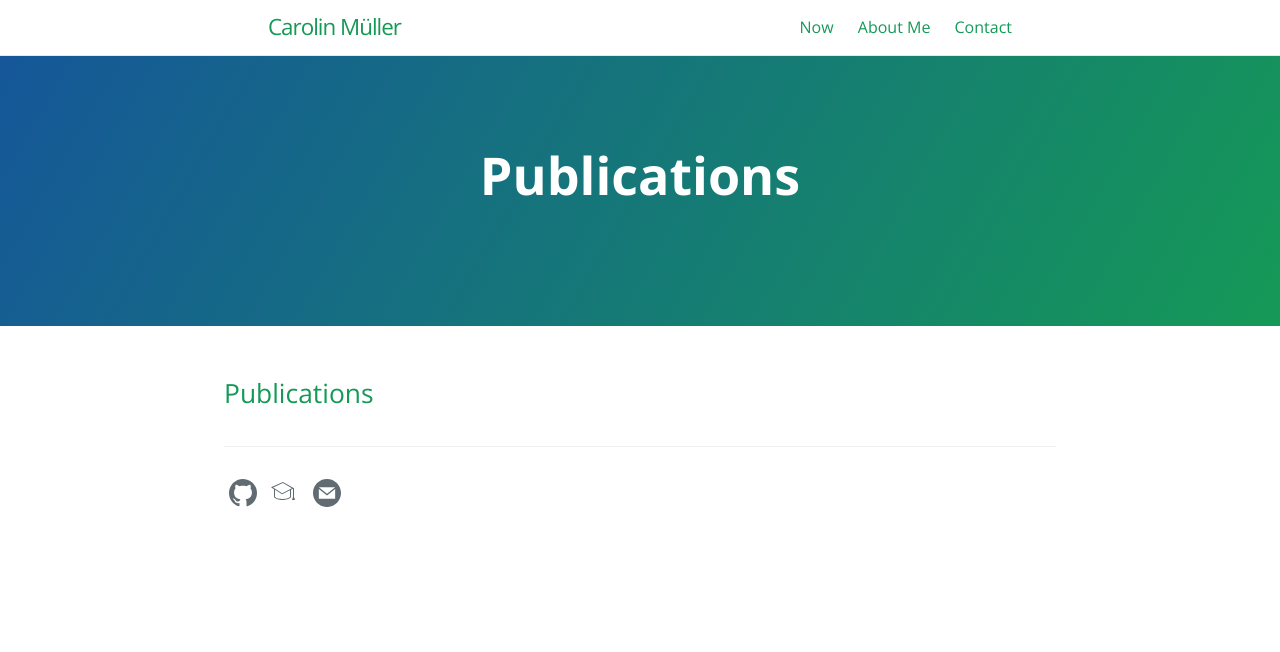
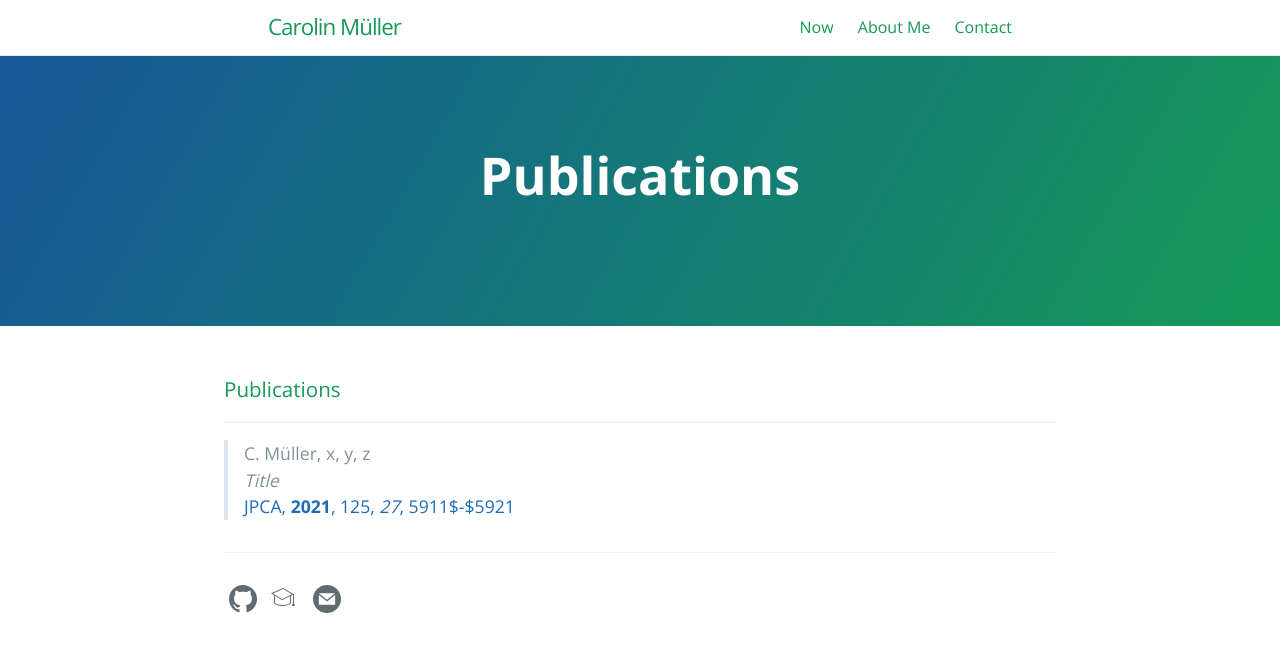
Before and after one commit to carolin-m/carolin-m.github.io, a Jekyll site: the page built from publications.md, in a window 1280 px wide. Shown: the top 652 px of the page. Built offline with Jekyll 4.4.1, drawn with Linux system fonts in a browser that asks for light colours; our own code applies the rules of GitHub Pages for plain Markdown files.

Commit message:
Update publications.md

```diff
--- a/publications.md
+++ b/publications.md
@@ -1 +1,13 @@
-## Publications
+---
+layout: page
+title: Publications
+tagline:
+ref: publications
+order: 1
+---
+
+### Publications <br>
+_____
+> C. Müller, x, y, z <br>
+> *Title* <br>
+> [JPCA, **2021**, 125, *27*, 5911$-$5921](https://pubs.acs.org/doi/10.1021/acs.jpca.1c03856)
```
